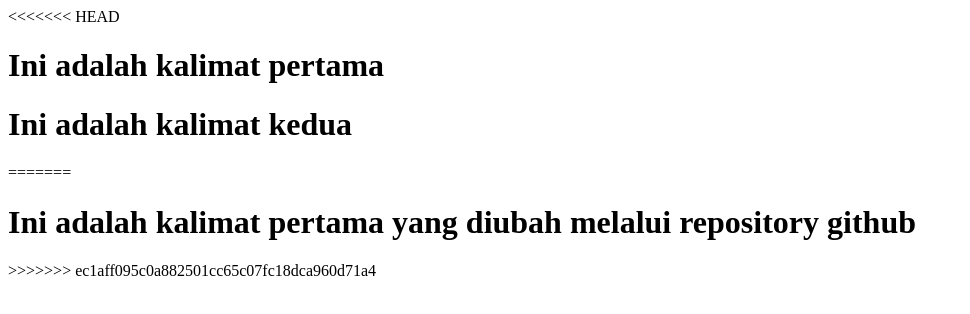
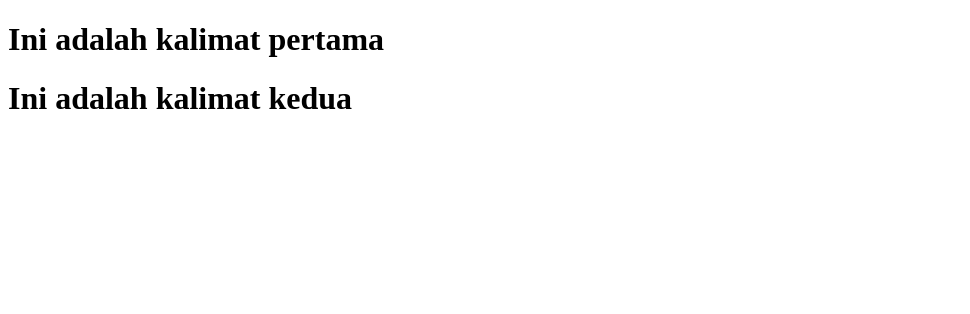
Before and after one commit to dimasz555/TugasGit, a plain HTML site: page index.html in a window 1280 px wide. Shown: the whole page, without its empty margins (0-970 px from the left). Drawn offline with Linux system fonts and the light colour scheme.

Commit message:
resolve conflicts pada index.html

```diff
--- a/index.html
+++ b/index.html
@@ -6,11 +6,7 @@
     <title>Tugas Git</title>
 </head>
 <body>
-<<<<<<< HEAD
     <h1>Ini adalah kalimat pertama</h1>
     <h1>Ini adalah kalimat kedua</h1>
-=======
-    <h1>Ini adalah kalimat pertama yang diubah melalui repository github</h1>
->>>>>>> ec1aff095c0a882501cc65c07fc18dca960d71a4
 </body>
 </html>
```
